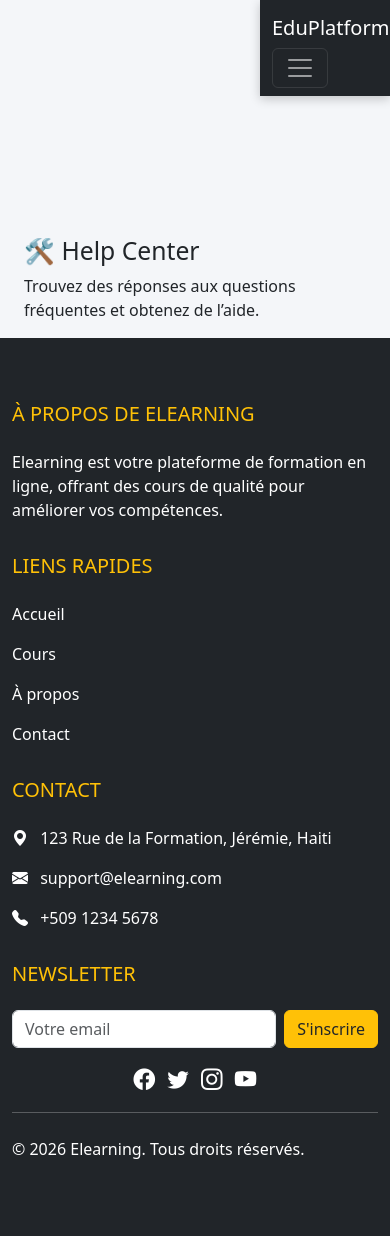
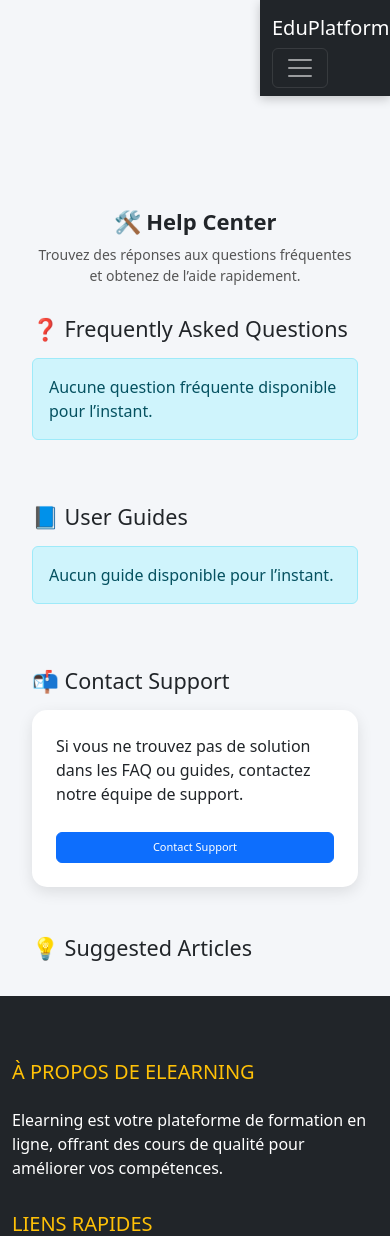
Before and after one commit to Kenley88/elearning_site, a Django app: page /support/help-center/ in a window 390 px wide. Shown: the top 1236 px of the page. Before the commit the page ends 1159 px from the top, so only its background shows below. Run offline with Django 5.2, Linux system fonts and the light colour scheme.

Commit message:
Update help_center.html

```diff
--- a/courses/templates/help_center.html
+++ b/courses/templates/help_center.html
@@ -1,7 +1,145 @@
 {% extends 'base.html' %}
+
 {% block content %}
-<div class="container mt-5">
-    <h2>🛠 Help Center</h2>
-    <p>Trouvez des réponses aux questions fréquentes et obtenez de l’aide.</p>
+<style>
+/* Wrapper principal pour centrer mais garder proche du bord gauche */
+.page-wrapper {
+    max-width: 1100px;
+    margin: 0 auto;
+    padding: 20px;
+}
+
+/* Header */
+.header h2 {
+    font-size: 28px;
+    font-weight: bold;
+    margin-bottom: 10px;
+    text-align: center;
+}
+
+.header p {
+    color: #555;
+    font-size: 14px;
+    margin-bottom: 30px;
+    text-align: center;
+}
+
+/* Card FAQ / Guide */
+.card-help {
+    background-color: #fff;
+    border-radius: 15px;
+    box-shadow: 0px 5px 15px rgba(0,0,0,0.1);
+    padding: 20px;
+    margin-bottom: 20px;
+    transition: 0.3s;
+    text-align: left; /* alignement du contenu à gauche */
+}
+
+.card-help:hover {
+    transform: translateY(-5px);
+}
+
+/* Buttons */
+.btn-help {
+    margin-top: 10px;
+    font-size: 14px;
+}
+
+/* Table / Links styles */
+.table thead th {
+    background-color: #007bff;
+    color: #fff;
+}
+
+.table tbody td a {
+    color: #fff;
+    background-color: #28a745;
+    padding: 5px 12px;
+    border-radius: 5px;
+    text-decoration: none;
+}
+
+.table tbody td a:hover {
+    background-color: #218838;
+}
+
+/* Responsive */
+@media (max-width: 768px){
+    .card-help { padding: 15px; }
+    .header h2 { font-size: 24px; }
+    .btn-help { font-size: 12px; }
+}
+
+@media (max-width: 576px){
+    .header h2 { font-size: 22px; }
+    .card-help { padding: 10px; }
+    .btn-help { font-size: 11px; }
+}
+</style>
+
+<div class="page-wrapper">
+
+    <!-- Header -->
+    <div class="header text-center">
+        <h2>🛠 Help Center</h2>
+        <p>Trouvez des réponses aux questions fréquentes et obtenez de l’aide rapidement.</p>
+    </div>
+
+    <!-- FAQ Section -->
+    <h4 class="mb-3">❓ Frequently Asked Questions</h4>
+    <div class="row">
+        {% for faq in faqs %}
+        <div class="col-md-6 mb-4">
+            <div class="card card-help">
+                <h5>{{ faq.question }}</h5>
+                <p>{{ faq.answer }}</p>
+            </div>
+        </div>
+        {% empty %}
+        <div class="col-12">
+            <div class="alert alert-info">Aucune question fréquente disponible pour l’instant.</div>
+        </div>
+        {% endfor %}
+    </div>
+
+    <!-- User Guides Section -->
+    <h4 class="mt-5 mb-3">📘 User Guides</h4>
+    <div class="row">
+        {% for guide in guides %}
+        <div class="col-md-4 col-sm-6 mb-4">
+            <div class="card card-help">
+                <h5>{{ guide.title }}</h5>
+                <p class="text-muted">{{ guide.description|truncatewords:20 }}</p>
+                <a href="{{ guide.file.url }}" target="_blank" class="btn btn-success btn-help w-100">Download Guide</a>
+            </div>
+        </div>
+        {% empty %}
+        <div class="col-12">
+            <div class="alert alert-info">Aucun guide disponible pour l’instant.</div>
+        </div>
+        {% endfor %}
+    </div>
+
+    <!-- Contact Support Section -->
+    <h4 class="mt-5 mb-3">📬 Contact Support</h4>
+    <div class="card card-help p-4 mb-4">
+        <p>Si vous ne trouvez pas de solution dans les FAQ ou guides, contactez notre équipe de support.</p>
+        <a href="{% url 'contact_support' %}" class="btn btn-primary btn-help">Contact Support</a>
+    </div>
+
+    <!-- Suggested Articles Section -->
+    <h4 class="mt-5 mb-3">💡 Suggested Articles</h4>
+    <div class="row">
+        {% for article in suggested_articles %}
+        <div class="col-md-4 col-sm-6 mb-4">
+            <div class="card card-help">
+                <h5>{{ article.title }}</h5>
+                <p>{{ article.summary|truncatewords:25 }}</p>
+                <a href="{{ article.url }}" target="_blank" class="btn btn-outline-primary btn-help w-100">Read More</a>
+            </div>
+        </div>
+        {% endfor %}
+    </div>
+
 </div>
 {% endblock %}
```
